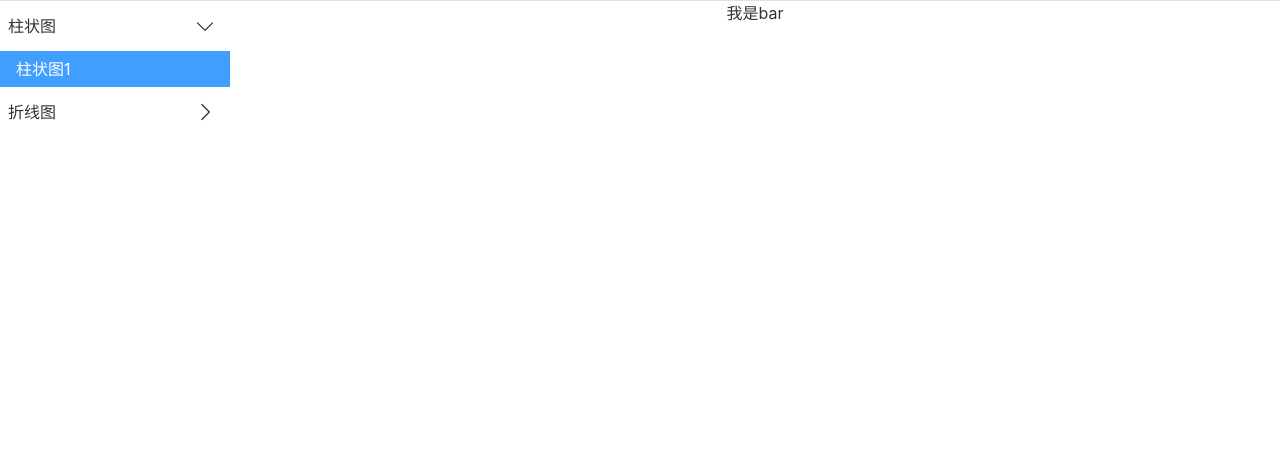
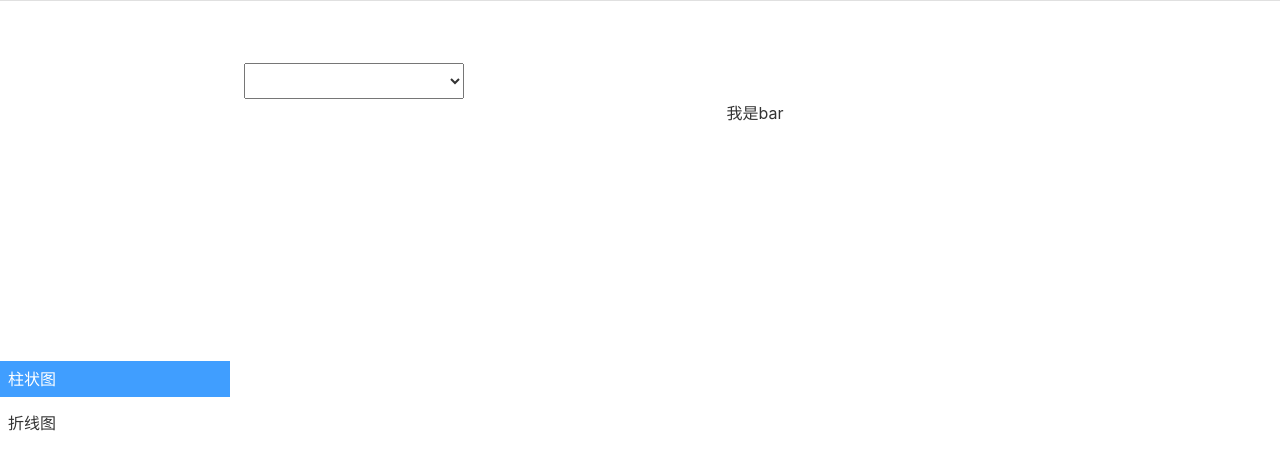
Before and after one commit to MrLishizhen/vis-react-ts, a React (Vite) app: page /demos in a window 1280 px wide. Shown: the top 470 px of the page. Built offline with nearby package versions, Linux system fonts and the light colour scheme.

Commit message:
完善echarts展示

```diff
--- /dev/null
+++ b/src/components/component/data.ts
@@ -0,0 +1,22 @@
+const DATA = {
+    Bar:{
+        bar:{
+            xAxis: {
+                type: 'category',
+                data: ['Mon', 'Tue', 'Wed', 'Thu', 'Fri', 'Sat', 'Sun']
+            },
+            yAxis: {
+                type: 'value'
+            },
+            series: [
+                {
+                    data: [150, 230, 224, 218, 135, 147, 260],
+                    type: 'line'
+                }
+            ]
+        }
+    },
+    link: undefined
+}
+
+export default DATA;
--- /dev/null
+++ b/src/components/component/index.module.less
@@ -0,0 +1,21 @@
+.com{
+  padding-top:60px;
+  width:100%;
+  height:100%;
+  display:flex;
+  flex-direction: column;
+  .top{
+    height:40px;
+    display:flex;
+    align-items: center;
+    padding-left:14px;
+    flex-shrink: 0;
+    select{
+      width:220px;
+      height:36px;
+    }
+  }
+  .bom{
+    flex-grow: 1;
+  }
+}
--- a/src/components/component/index.tsx
+++ b/src/components/component/index.tsx
@@ -1,26 +1,47 @@
 import React, {useEffect, useState} from 'react';
-interface Component{
-    link?:string,
+// @ts-ignore
+import * as echarts from 'echarts';
+import styles from './index.module.less'
+import {deepClone} from "../../util/functions";
+import DATA from './data'
+
+interface Component {
+    link?: string,
 }
+
+type EChartsOption = echarts.EChartsOption
+
+
 const modules = import.meta.glob('../echart/*/*')
-const Component:React.FC<Component> = (props)=>{
-    const {link=''} = props;
-    const [Component_is,setComponent] = useState<React.ElementType>()
+const Component: React.FC<Component> = (props) => {
+    const {link = ''} = props;
+    const [Component_is, setComponent] = useState<React.ElementType>()
+    const [select_data, set_select_data] = useState<EChartsOption>({});
+    //获取component_is 组件
+    useEffect(() => {
+        const URL = '../echart/' + link + '/index.tsx'
+        if (link) {
+            const Com = React.lazy(modules[`${URL}`] as any)
+            setComponent(Com);
+            set_select_data(deepClone(DATA[link]));
+        }
+    }, [link])
 
-    useEffect(()=>{
-        const URL = '../echart/'+link+'/index.tsx'
-        if(link){
-            const Com = React.lazy(modules[`${URL}`] as any)
-            setComponent(Com)
-        }
-    },[link])
 
     return (
-            <>
+        <div className={styles.com}>
+            <div className={styles.top}>
+                <select name="" id="">
+                    <option value=""></option>
+                </select>
+            </div>
+            <div className={styles.bom}>
                 {
-                    Component_is?<Component_is/>:''
+                    Component_is ? <Component_is/> : ''
                 }
-            </>
+
+            </div>
+        </div>
     )
 }
 
--- a/src/components/echart/Line/index.tsx
+++ b/src/components/echart/Line/index.tsx
@@ -2,7 +2,7 @@ import styles from "../index.module.less";
 
 const Line = ()=>{
     return (
-        <div className={styles.echarts_box}>我是Line</div>
+        <div className={styles.echarts_box}>折线图</div>
     )
 }
 
--- /dev/null
+++ b/src/util/functions.ts
@@ -0,0 +1,23 @@
+export let deepClone = (obj:any)=>{
+    //判断是对象还是数组
+    let objClone:any = Array.isArray(obj)?[]:{};
+    //判断obj是一个对象
+    if(obj && typeof obj ==="object"){
+        //遍历obj的key值
+        for(let key in obj){
+            //确认拿到的不是obj继承来的属性
+            if(obj.hasOwnProperty(key)){
+                //如果说obj的属性或者方法也是一个对象的话
+                if(obj[key] && typeof obj[key] === "object"){
+                    //调用自身，把key值传进去
+                    objClone[key] = deepClone(obj[key]);
+                }else{
+                    //说明仅仅是个属性
+                    objClone[key] = obj[key];
+                }
+            }
+        }
+    }
+    //return 拷贝后的对象
+    return objClone;
+}
--- a/src/view/Demos/nav.ts
+++ b/src/view/Demos/nav.ts
@@ -1,31 +1,31 @@
 const nav = [
     {
-        path:'',
+        path:'Bar',
         name:'柱状图',
         hot:true,
         index:0,
-        children:[
-            {
-                path:'Bar',
-                name:'柱状图1',
-                index:1,
-                hot:true,
-            }
-        ]
+        // children:[
+        //     {
+        //         path:'Bar',
+        //         name:'柱状图1',
+        //         index:1,
+        //         hot:true,
+        //     }
+        // ]
     },
     {
-        path:'',
+        path:'Line',
         name:'折线图',
         hot:false,
         index:0,
-        children:[
-            {
-                path:'Line',
-                name:'折线图1',
-                index:1,
-                hot:false,
-            }
-        ]
+        // children:[
+        //     {
+        //         path:'Line',
+        //         name:'折线图1',
+        //         index:1,
+        //         hot:false,
+        //     }
+        // ]
     }
 ]
 
--- a/src/view/Demos/nav_com/index.module.less
+++ b/src/view/Demos/nav_com/index.module.less
@@ -1,57 +1,66 @@
-nav{
+nav {
+  display:flex;
+  flex-direction: column;
+  justify-content: center;
+  .menu {
+    height: 30px;
+    display: flex;
+    padding: 10px;
+    cursor: pointer;
 
-  .menu{
-    height:30px;
-    display:flex;
-    padding:10px;
-    cursor: pointer;
-    &:hover{
-      background:rgba(0,0,0,.01)
+    &:hover {
+      background: rgba(0, 0, 0, .01)
     }
-    .name{
+
+    ._name {
       flex-grow: 1;
       overflow: hidden;
       text-overflow: ellipsis;
       display: -webkit-box;
-      line-height:30px;
+      line-height: 30px;
 
     }
-    img{
+
+    img {
       flex-shrink: 0;
-      width:30px;
+      width: 30px;
       transition: all 0.4s;
-      &.hot{
+
+      &.hot {
         transform: rotate(90deg);
       }
     }
 
   }
-  .menu_children{
+
+  .name {
+    margin:4px 0;
+    overflow: hidden;
+    text-overflow: ellipsis;
+    display: -webkit-box;
+    cursor: pointer;
+    line-height: 36px;
+
+    //&:hover {
+    //  background: rgba(0, 0, 0, .1)
+    //}
+
+    &:hover {
+      background: #409eff;
+      color: #fff;
+    }
+    &.hot {
+      background: #409eff;
+      color: #fff;
+    }
+  }
+
+  .menu_children {
     transition: all 1s;
-    display:none;
-    &.hot{
-      display:block;
-    }
+    display: none;
 
-    &>.name{
-      cursor: pointer;
-      line-height:36px;
-      &:hover{
-        background:rgba(0,0,0,.1)
-      }
-    }
-    .name{
-      overflow: hidden;
-      text-overflow: ellipsis;
-      display: -webkit-box;
-      &:hover{
-
-      }
-      &.hot{
-
-        background:#409eff;
-        color:#fff;
-      }
+    &.hot {
+      display: block;
     }
   }
 }
--- a/src/view/Demos/nav_com/index.tsx
+++ b/src/view/Demos/nav_com/index.tsx
@@ -2,6 +2,7 @@ import styles from './index.module.less'
 import React, {ReactElement, ReactDOM, ReactHTML, useState, useEffect} from 'react';
 import svg from '../../../assets/demo/right.svg'
 import nav from '../nav'
+import {deepClone} from "../../../util/functions";
 
 interface link {
     name?: string,
@@ -30,7 +31,7 @@ const Menu: React.FC<any> = (props) => {
     let {name = '柱状图', hot = false, children = '', click, index = 0} = props;
     return <>
         <div style={{paddingLeft: (index + 1) * 8}} className={styles.menu} onClick={() => click(name)}>
-            <span className={styles.name}>{name}</span>
+            <span className={styles._name}>{name}</span>
             <img className={hot ? styles.hot : ''} src={svg} alt=""/>
         </div>
 
@@ -45,29 +46,7 @@ const Menu: React.FC<any> = (props) => {
 const Nav_com: React.FC<{ getComponent: Function }> = (props) => {
 
     const [nav_list, set_nav_list] = useState<menu[]>([])
-    const deepClone = (obj:any)=>{
-        //判断是对象还是数组
-        let objClone:any = Array.isArray(obj)?[]:{};
-        //判断obj是一个对象
-        if(obj && typeof obj ==="object"){
-            //遍历obj的key值
-            for(let key in obj){
-                //确认拿到的不是obj继承来的属性
-                if(obj.hasOwnProperty(key)){
-                    //如果说obj的属性或者方法也是一个对象的话
-                    if(obj[key] && typeof obj[key] === "object"){
-                        //调用自身，把key值传进去
-                        objClone[key] = deepClone(obj[key]);
-                    }else{
-                        //说明仅仅是个属性
-                        objClone[key] = obj[key];
-                    }
-                }
-            }
-        }
-        //return 拷贝后的对象
-        return objClone;
-    }
+
     useEffect(() => {
         set_nav_list(deepClone(nav));
     }, [])
```
Also changed, not shown: src/components/echart/index.tsx (added, +35 -0 lines).
